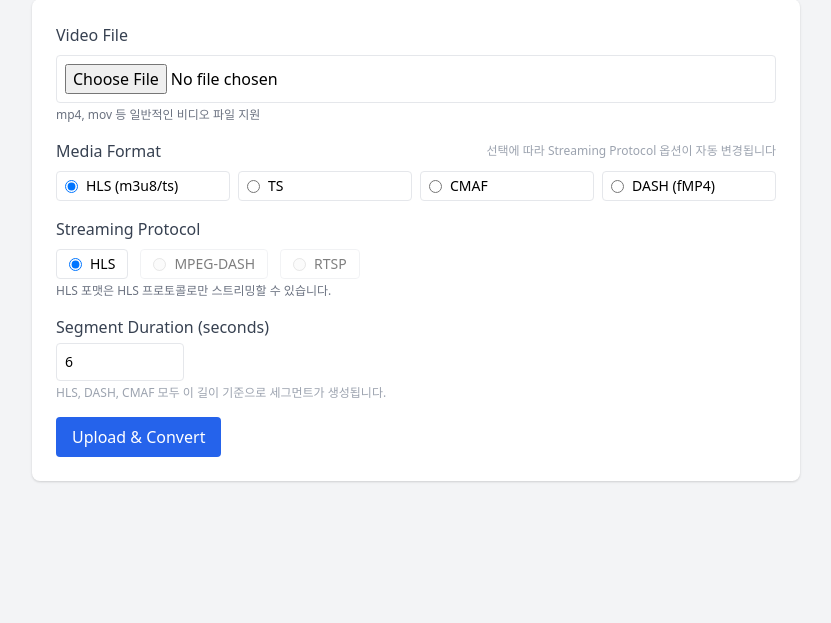
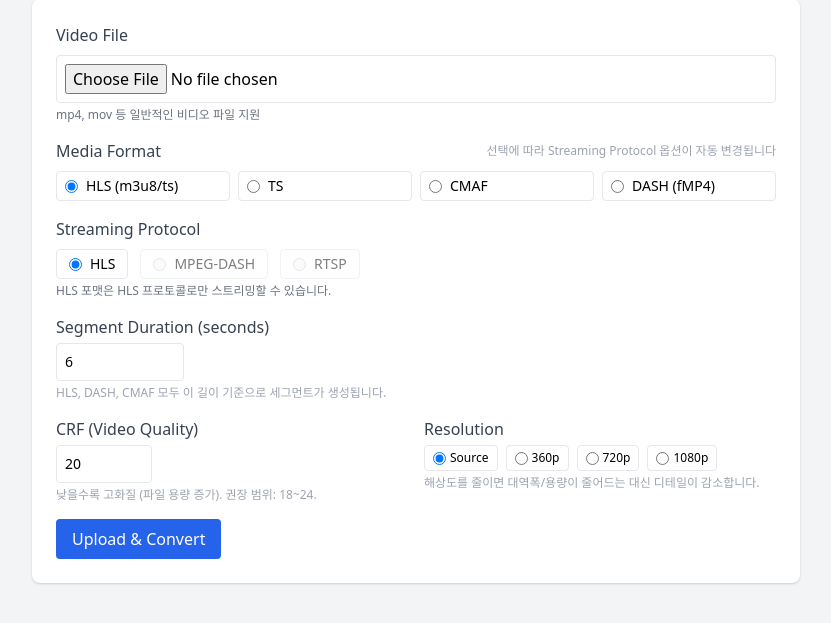
Before and after one commit to YebinLeee/Streaming_project, a FastAPI app: page / in a window 1280 px wide. Shown: the part 93-716 px from the top of the page, without its empty margins (224-1055 px from the left). Run offline with FastAPI, Linux system fonts and the light colour scheme; some libraries are stand-ins or nearby versions.

Commit message:
feat: crf, resolution selection

```diff
--- a/routes/upload.py
+++ b/routes/upload.py
@@ -14,7 +14,9 @@ async def upload_video(
     file: UploadFile = File(...),
     media_format: str = Form(...),
     streaming_protocol: str = Form(...),
-    segment_duration: int = Form(6)
+    segment_duration: int = Form(6),
+    crf: int = Form(20),
+    resolution: str = Form("source")
 ):
     task_id = None
     try:
@@ -93,6 +95,8 @@ async def upload_video(
             'media_format': media_format,
             'streaming_protocol': streaming_protocol,
             'segment_duration': int(segment_duration),
+            'crf': int(crf),
+            'resolution': resolution,
             'status': 'pending',
             'progress': 0,
             'error': None
--- a/templates/index.html
+++ b/templates/index.html
@@ -88,6 +88,47 @@
                         class="w-32 p-2 border rounded text-sm"
                     />
                     <p class="text-xs text-gray-400 mt-1">HLS, DASH, CMAF 모두 이 길이 기준으로 세그먼트가 생성됩니다.</p>
+                </div>
+
+                <!-- Encoding Quality -->
+                <div class="grid grid-cols-1 md:grid-cols-2 gap-4">
+                    <!-- CRF -->
+                    <div>
+                        <label class="block text-gray-700 mb-1" for="crfValue">CRF (Video Quality)</label>
+                        <input
+                            type="number"
+                            id="crfValue"
+                            min="16"
+                            max="30"
+                            value="20"
+                            class="w-24 p-2 border rounded text-sm"
+                        />
+                        <p class="text-xs text-gray-400 mt-1">낮을수록 고화질 (파일 용량 증가). 권장 범위: 18~24.</p>
+                    </div>
+
+                    <!-- Resolution -->
+                    <div>
+                        <span class="block text-gray-700 mb-1">Resolution</span>
+                        <div class="flex flex-wrap gap-2 text-xs" id="resolutionGroup">
+                            <label class="flex items-center space-x-1 border rounded px-2 py-1 cursor-pointer">
+                                <input type="radio" name="resolution" value="source" class="form-radio" checked />
+                                <span>Source</span>
+                            </label>
+                            <label class="flex items-center space-x-1 border rounded px-2 py-1 cursor-pointer">
+                                <input type="radio" name="resolution" value="360p" class="form-radio" />
+                                <span>360p</span>
+                            </label>
+                            <label class="flex items-center space-x-1 border rounded px-2 py-1 cursor-pointer">
+                                <input type="radio" name="resolution" value="720p" class="form-radio" />
+                                <span>720p</span>
+                            </label>
+                            <label class="flex items-center space-x-1 border rounded px-2 py-1 cursor-pointer">
+                                <input type="radio" name="resolution" value="1080p" class="form-radio" />
+                                <span>1080p</span>
+                            </label>
+                        </div>
+                        <p class="text-xs text-gray-400 mt-1">해상도를 줄이면 대역폭/용량이 줄어드는 대신 디테일이 감소합니다.</p>
+                    </div>
                 </div>
 
                 <button
@@ -451,6 +492,17 @@
             currentSegmentDuration = segDurationToUse;
             formData.append('segment_duration', segDurationToUse);
 
+            // CRF & Resolution
+            const crfInput = document.getElementById('crfValue');
+            let crfVal = crfInput && crfInput.value ? parseInt(crfInput.value, 10) : 20;
+            if (isNaN(crfVal)) crfVal = 20;
+            crfVal = Math.min(30, Math.max(16, crfVal));
+            formData.append('crf', crfVal);
+
+            const resolutionRadio = document.querySelector('input[name="resolution"]:checked');
+            const resolution = resolutionRadio ? resolutionRadio.value : 'source';
+            formData.append('resolution', resolution);
+
             setStatus('info', '업로드 및 변환을 시작합니다...');
             playerSection.classList.remove('hidden');
             playerInfo.textContent = '스트림을 준비 중입니다...';
```
Also changed, not shown: services/video_converter.py (+39 -6 lines), README.md, 4 other files.
